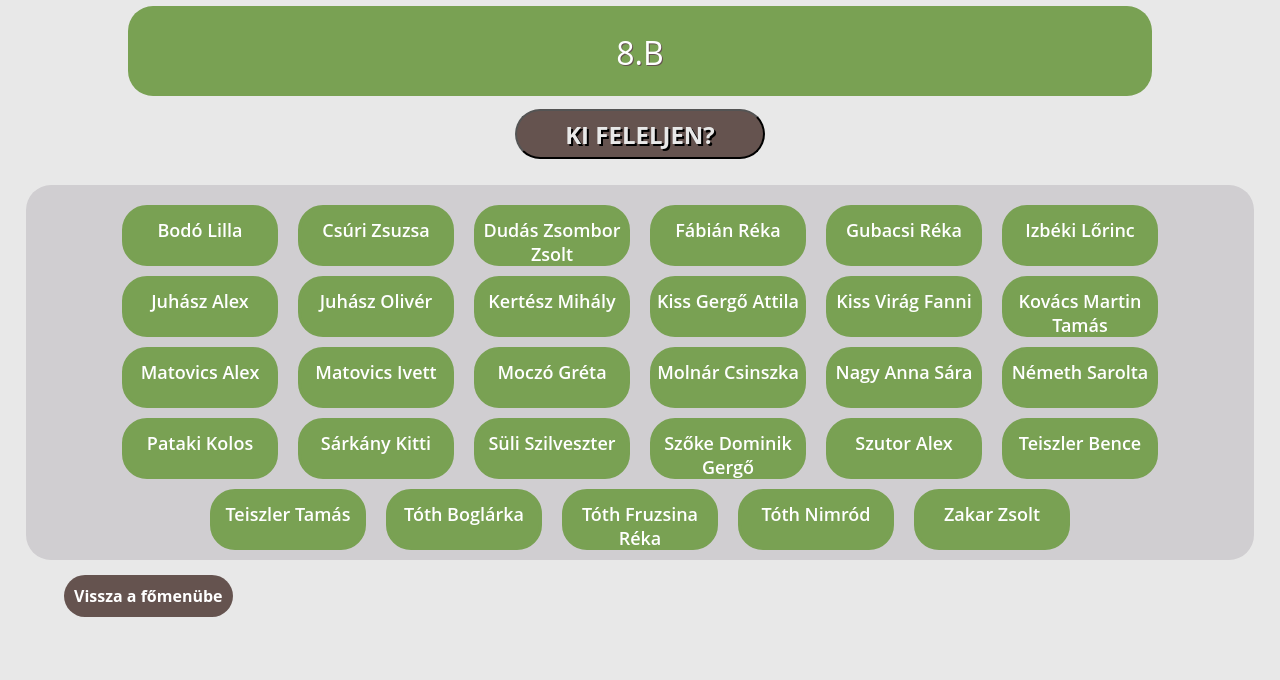
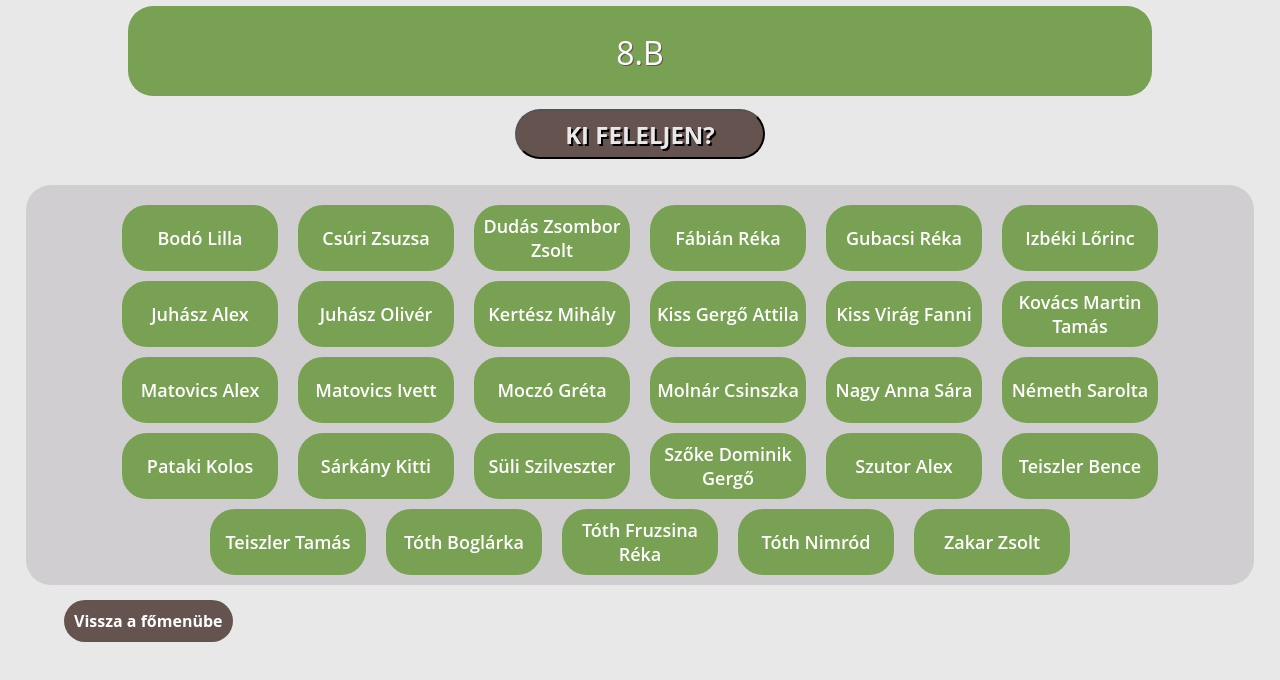
Before and after one commit to Flomm/random-feleles, a website with bundled scripts: page 8b/8b.html in a window 1280 px wide. Built offline with nearby package versions, Linux system fonts and the light colour scheme.

Commit message:
Fix nameholders center alignment issue

```diff
--- a/5b/styles.css
+++ b/5b/styles.css
@@ -42,12 +42,15 @@ header {
 }
 
 .name_holder {
+  display: flex;
+  align-items: center;
+  justify-content: center;
   border-radius: 25px;
   background-color: #79a153;
   border-color: #79a153;
   border-style: solid;
   color: white;
-  padding-top: 20px;
+  padding-top: 10px;
   padding-bottom: 10px;
   margin-left: 10px;
   margin-right: 10px;
--- a/6b/styles.css
+++ b/6b/styles.css
@@ -42,12 +42,15 @@ header {
 }
 
 .name_holder {
+  display: flex;
+  align-items: center;
+  justify-content: center;
   border-radius: 25px;
   background-color: #79a153;
   border-color: #79a153;
   border-style: solid;
   color: white;
-  padding-top: 20px;
+  padding-top: 10px;
   padding-bottom: 10px;
   margin-left: 10px;
   margin-right: 10px;
--- a/6c/styles.css
+++ b/6c/styles.css
@@ -42,12 +42,15 @@ header {
 }
 
 .name_holder {
+  display: flex;
+  align-items: center;
+  justify-content: center;
   border-radius: 25px;
   background-color: #79a153;
   border-color: #79a153;
   border-style: solid;
   color: white;
-  padding-top: 20px;
+  padding-top: 10px;
   padding-bottom: 10px;
   margin-left: 10px;
   margin-right: 10px;
--- a/7b/styles.css
+++ b/7b/styles.css
@@ -42,12 +42,15 @@ header {
 }
 
 .name_holder {
+  display: flex;
+  align-items: center;
+  justify-content: center;
   border-radius: 25px;
   background-color: #79a153;
   border-color: #79a153;
   border-style: solid;
   color: white;
-  padding-top: 20px;
+  padding-top: 10px;
   padding-bottom: 10px;
   margin-left: 10px;
   margin-right: 10px;
--- a/8b/styles.css
+++ b/8b/styles.css
@@ -42,20 +42,23 @@ header {
 }
 
 .name_holder {
+  display: flex;
+  align-items: center;
+  justify-content: center;
   border-radius: 25px;
   background-color: #79a153;
   border-color: #79a153;
   border-style: solid;
   color: white;
-  padding-top: 10px;
-  padding-bottom: 15px;
+  padding-top: 5px;
+  padding-bottom: 5px;
   margin-left: 10px;
   margin-right: 10px;
   margin-top: 10px;
   text-align: center;
   font-weight: 600;
   font-size: large;
-  height: 30px;
+  height: 50px;
   width: 150px;
 }
 
```
